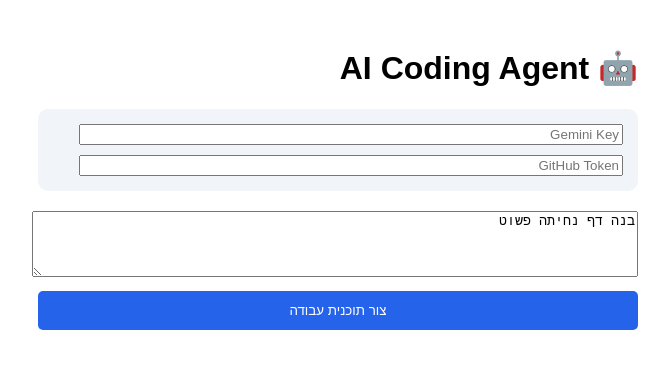
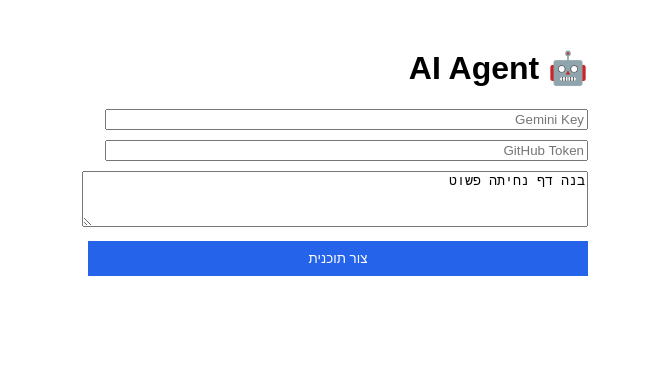
Before and after one commit to ShalevYair/ai-coding-agent, a React (Create React App) app in the folder client/: page / in a window 1280 px wide. Shown: the top 368 px of the page, without its empty margins (302-971 px from the left). Built offline with nearby package versions, Linux system fonts and the light colour scheme.

Commit message:
Update App.js

```diff
--- a/client/src/App.js
+++ b/client/src/App.js
@@ -12,18 +12,18 @@
   const [plan, setPlan] = useState(null);
   const [loading, setLoading] = useState(false);
   const [executing, setExecuting] = useState(false);
-  const [currentStepIndex, setCurrentStepIndex] = useState(-1);
+  const [currentStep, setCurrentStep] = useState(-1);
 
-  // משיכת נתונים מגיטהאב בכניסה
   useEffect(() => {
     if (githubToken) {
       axios.get('/api/user/repos', { headers: { 'x-github-token': githubToken, 'x-ai-key': aiKey } })
-        .then(res => { setOwner(res.data.owner); setRepos(res.data.repos); setSelectedRepo(res.data.repos[0]); });
+        .then(res => { setOwner(res.data.owner); setRepos(res.data.repos); setSelectedRepo(res.data.repos[0]); })
+        .catch(() => {});
     }
   }, [githubToken, aiKey]);
 
   const generatePlan = async () => {
-    setLoading(true); setPlan(null); setCurrentStepIndex(-1);
+    setLoading(true); setPlan(null);
     try {
       const res = await axios.post('/api/plan', { prompt, owner, repo: selectedRepo },
       { headers: { 'x-ai-key': aiKey, 'x-github-token': githubToken } });
@@ -32,67 +32,53 @@
     setLoading(false);
   };
 
-  // פונקציית הקסם - מריצה את כל השלבים אחד אחרי השני
   const executeFullPlan = async () => {
     setExecuting(true);
     for (let i = 0; i < plan.length; i++) {
-      setCurrentStepIndex(i);
+      setCurrentStep(i);
       try {
         await axios.post('/api/execute', {
           owner, repo: selectedRepo,
           filePath: plan[i].affectedFiles[0],
           instructions: plan[i].description
         }, { headers: { 'x-ai-key': aiKey, 'x-github-token': githubToken } });
-      } catch (err) {
-        alert(`שגיאה בשלב ${i+1}`);
-        break;
-      }
+      } catch (err) { alert(`נכשל בשלב ${i+1}`); break; }
     }
     setExecuting(false);
-    alert("הסוכן סיים לבנות הכל! בדוק את גיטהאב.");
+    setCurrentStep(plan.length);
+    alert("הסוכן סיים!");
   };
 
   return (
-    <div style={{ padding: '20px', fontFamily: 'sans-serif', maxWidth: '600px', margin: '0 auto', direction: 'rtl' }}>
-      <h1>🤖 AI Coding Agent</h1>
-
-      <div style={{ background: '#f1f5f9', padding: '15px', borderRadius: '10px', marginBottom: '20px' }}>
-        <input type="password" placeholder="Gemini Key" value={aiKey} onChange={e => setAiKey(e.target.value)} style={{width:'94%', marginBottom:'10px'}} />
-        <input type="password" placeholder="GitHub Token" value={githubToken} onChange={e => setGithubToken(e.target.value)} style={{width:'94%'}} />
-      </div>
+    <div style={{ padding: '20px', fontFamily: 'sans-serif', maxWidth: '500px', margin: '0 auto', direction: 'rtl' }}>
+      <h1>🤖 AI Agent</h1>
+      <input type="password" placeholder="Gemini Key" value={aiKey} onChange={e => setAiKey(e.target.value)} style={{width:'95%', marginBottom:'10px'}} />
+      <input type="password" placeholder="GitHub Token" value={githubToken} onChange={e => setGithubToken(e.target.value)} style={{width:'95%', marginBottom:'10px'}} />
 
       {owner && (
-        <div style={{ marginBottom: '20px' }}>
+        <div style={{marginBottom:'10px'}}>
           <strong>פרויקט:</strong>
-          <select value={selectedRepo} onChange={e => setSelectedRepo(e.target.value)} style={{marginRight:'10px'}}>
+          <select value={selectedRepo} onChange={e => setSelectedRepo(e.target.value)}>
             {repos.map(r => <option key={r} value={r}>{r}</option>)}
           </select>
         </div>
       )}
 
-      <textarea value={prompt} onChange={e => setPrompt(e.target.value)} style={{width:'100%', height:'60px', marginBottom:'10px'}} />
-
-      <button onClick={generatePlan} disabled={loading || executing} style={{width:'100%', padding:'12px', background:'#2563eb', color:'white', border:'none', borderRadius:'5px'}}>
-        {loading ? <Loader2 className="animate-spin" /> : "צור תוכנית עבודה"}
+      <textarea value={prompt} onChange={e => setPrompt(e.target.value)} style={{width:'100%', height:'50px'}} />
+      <button onClick={generatePlan} disabled={loading} style={{width:'100%', padding:'10px', background:'#2563eb', color:'white', border:'none', marginTop:'10px'}}>
+        {loading ? <Loader2 className="animate-spin" /> : "צור תוכנית"}
       </button>
 
       {plan && (
-        <div style={{ marginTop: '20px', border: '1px solid #ddd', padding: '15px', borderRadius: '10px' }}>
-          <h3>📋 שלבים:</h3>
-          {plan.map((step, index) => (
-            <div key={index} style={{ padding: '10px', borderBottom: '1px solid #eee', display: 'flex', justifyContent: 'space-between', background: index === currentStepIndex ? '#e0f2fe' : 'transparent' }}>
-              <span>{step.id}. {step.description}</span>
-              {index < currentStepIndex || (index === currentStepIndex && !executing) ? <CheckCircle2 color="green" /> : null}
-              {index === currentStepIndex && executing && <Loader2 className="animate-spin" />}
+        <div style={{marginTop:'20px', border:'1px solid #ddd', padding:'10px'}}>
+          {plan.map((s, i) => (
+            <div key={i} style={{display:'flex', justifyContent:'space-between', padding:'5px', background: i === currentStep ? '#f0f9ff' : 'none'}}>
+              <span>{s.description}</span>
+              {i < currentStep ? <CheckCircle2 size={16} color="green" /> : i === currentStep && executing ? <Loader2 size={16} className="animate-spin" /> : null}
             </div>
           ))}
-
-          <button
-            onClick={executeFullPlan}
-            disabled={executing}
-            style={{ width: '100%', marginTop: '20px', padding: '15px', background: '#059669', color: 'white', border: 'none', borderRadius: '8px', fontSize: '18px', fontWeight: 'bold', cursor: 'pointer' }}
-          >
-            {executing ? "הסוכן עובד... 🔨" : "🚀 בצע את כל התוכנית בגיטהאב!"}
+          <button onClick={executeFullPlan} disabled={executing} style={{width:'100%', marginTop:'10px', padding:'10px', background:'#10b981', color:'white', border:'none'}}>
+            {executing ? "מבצע..." : "🚀 בצע הכל!"}
           </button>
         </div>
       )}
```
